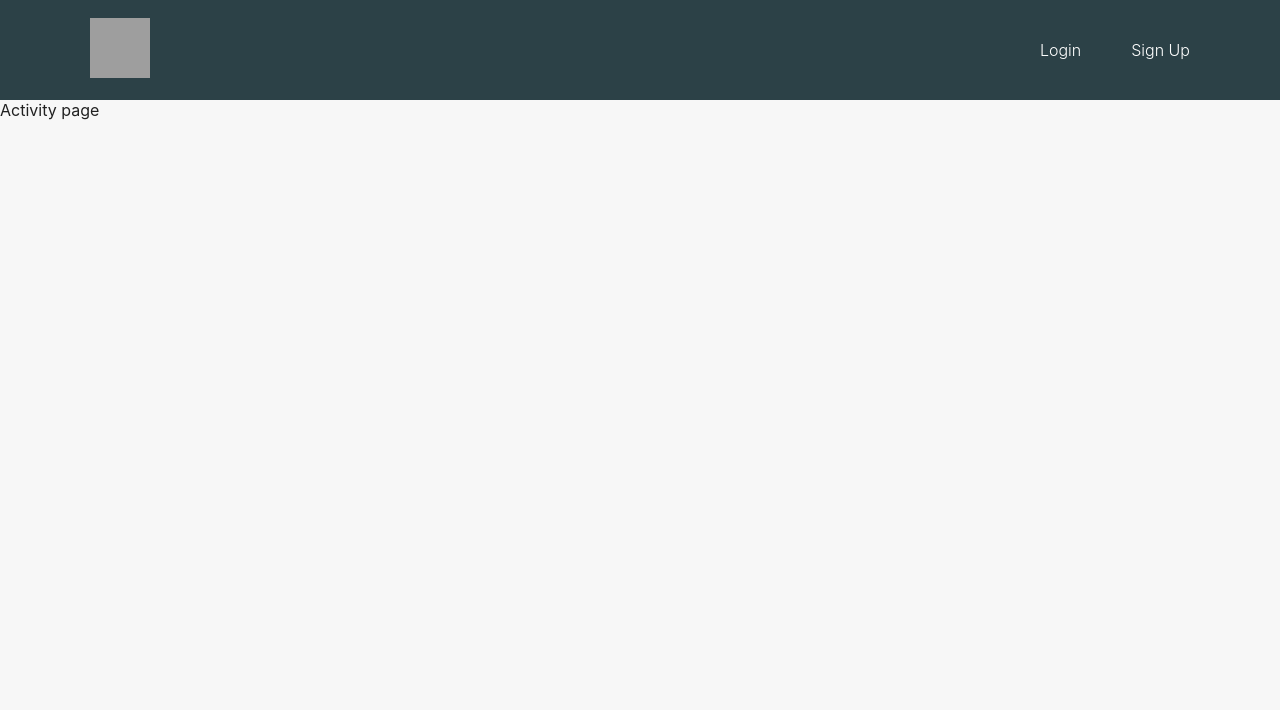
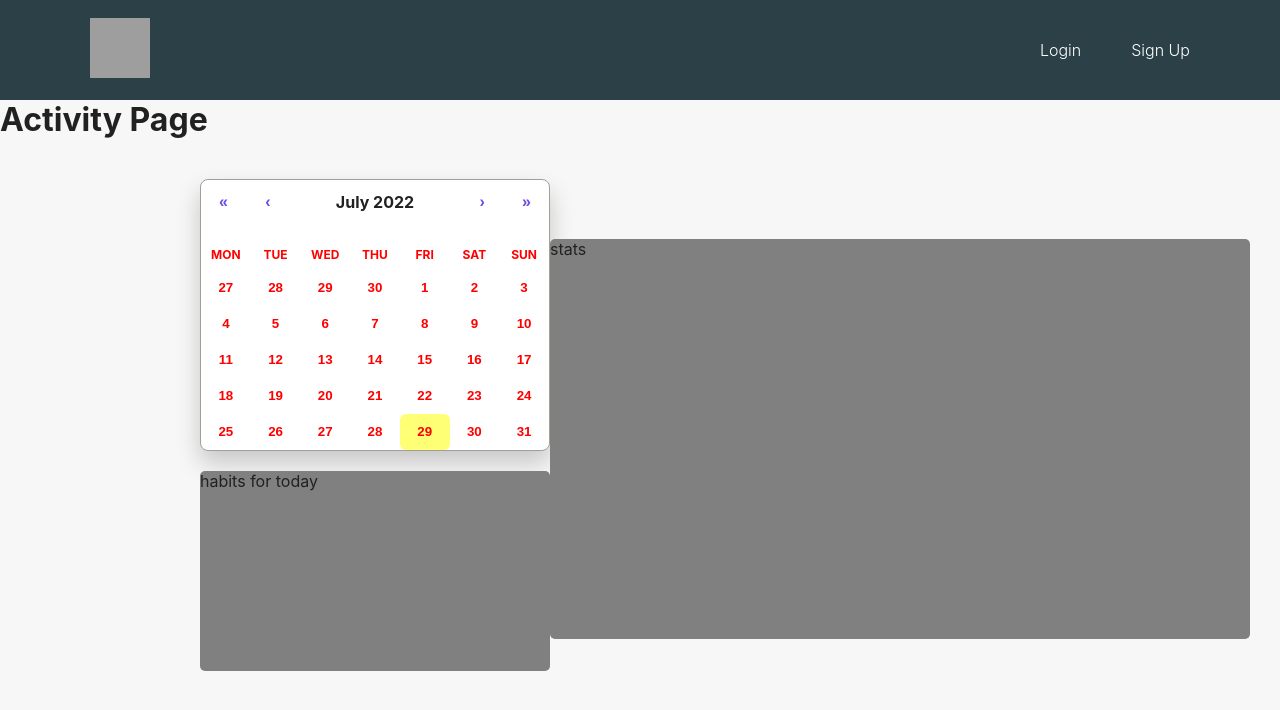
Before and after one commit to bruno-boys/ftl-capstone, a React (Vite) app in the folder habit-tracker-ui/: page /activity in a window 1280 px wide. Shown: the top 710 px of the page. Built offline with nearby package versions, Linux system fonts and the light colour scheme; grey boxes are pictures that could not be loaded.

Commit message:
Activity Frontend Page CSS
installed the calender component and set up the UI of the activity page. (still need to detail out the frontenf logic -- only styled so far)

```diff
--- a/habit-tracker-ui/package.json
+++ b/habit-tracker-ui/package.json
@@ -11,6 +11,7 @@
   "dependencies": {
     "axios": "^0.27.2",
     "react": "^18.2.0",
+    "react-calendar": "^3.7.0",
     "react-dom": "^18.2.0",
     "react-router-dom": "^6.3.0"
   },
--- a/habit-tracker-ui/src/components/Activity/Activity.css
+++ b/habit-tracker-ui/src/components/Activity/Activity.css
@@ -0,0 +1,138 @@
+.activity-page {
+    display: flex;
+}
+
+/* .activity-page >* {
+    flex: 1 2 80px;
+} */
+
+.react-calendar {
+ width: 400px;
+ margin-top: 40px;
+ max-width: 100%;
+ background-color: #fff;
+ color: #222;
+ border-radius: 8px;
+ box-shadow: 0 12px 24px rgba(0, 0, 0, 0.2);
+ font-family: Arial, Helvetica, sans-serif;
+ line-height: 1.125em;
+}
+
+abbr {
+    color: red;
+}
+
+.react-calendar__navigation button {
+ color: #6f48eb;
+ min-width: 44px;
+ background: none;
+ font-size: 16px;
+ margin-top: 8px;
+}
+.react-calendar__navigation button:enabled:hover,
+.react-calendar__navigation button:enabled:focus {
+ background-color: #f8f8fa;
+}
+.react-calendar__navigation button[disabled] {
+ background-color: #f0f0f0;
+}
+abbr[title] {
+ text-decoration: none;
+}
+/* .react-calendar__month-view__days__day--weekend {
+ color: #d10000;
+} */
+.react-calendar__tile:enabled:hover,
+.react-calendar__tile:enabled:focus {
+ background: #f8f8fa;
+ color: #6f48eb;
+ border-radius: 6px;
+}
+.react-calendar__tile--now {
+ background: #6f48eb33;
+ border-radius: 6px;
+ font-weight: bold;
+ color: #6f48eb;
+}
+.react-calendar__tile--now:enabled:hover,
+.react-calendar__tile--now:enabled:focus {
+ background: #6f48eb33;
+ border-radius: 6px;
+ font-weight: bold;
+ color: #6f48eb;
+}
+.react-calendar__tile--hasActive:enabled:hover,
+.react-calendar__tile--hasActive:enabled:focus {
+ background: #f8f8fa;
+}
+.react-calendar__tile--active {
+ background: #6f48eb;
+ border-radius: 6px;
+ font-weight: bold;
+ color: white;
+}
+.react-calendar__tile--active:enabled:hover,
+.react-calendar__tile--active:enabled:focus {
+ background: #6f48eb;
+ color: white;
+}
+.react-calendar--selectRange .react-calendar__tile--hover {
+ background-color: #f8f8fa;
+}
+.react-calendar__tile--range {
+ background: #f8f8fa;
+ color: #6f48eb;
+ border-radius: 0;
+}
+.react-calendar__tile--rangeStart {
+ border-top-right-radius: 0;
+ border-bottom-right-radius: 0;
+ border-top-left-radius: 6px;
+ border-bottom-left-radius: 6px;
+ background: #6f48eb;
+ color: white;
+}
+.react-calendar__tile--rangeEnd {
+ border-top-left-radius: 0;
+ border-bottom-left-radius: 0;
+ border-top-right-radius: 6px;
+ border-bottom-right-radius: 6px;
+ background: #6f48eb;
+ color: white;
+}
+
+.left {
+    display: flex;
+    flex-grow: 1;
+    flex-direction: column;
+    height: 100vh;
+    margin-left: 200px;
+}
+
+.right {
+    flex-direction: row;
+    flex-grow: 1;
+}
+
+.title {
+    height: min-content;
+}
+
+.daily-habits {
+    background-color: gray;
+    margin-top: 20px;
+    width: 350px;
+    height: 200px;
+    border-radius: 5px;
+}
+
+.statistics {
+    background-color: gray;
+    flex-direction: row;
+    flex-grow: 2;
+    height: 400px;
+    width: 700px;
+    margin-top: 100px;
+    margin-right: 50px;
+    border-radius: 5px;
+}
--- a/habit-tracker-ui/src/components/Activity/Activity.jsx
+++ b/habit-tracker-ui/src/components/Activity/Activity.jsx
@@ -1,12 +1,29 @@
 import './Activity.css'
+import Calendar from 'react-calendar';
+import 'react-calendar/dist/Calendar.css';
 
 export default function Activity(){
 
-
-
+    function getPrint(event) {
+        console.log("day = ",event)
+    }
 
     return (
-
-        <div> Activity page</div>
+        <>
+         <h1 className='title'>Activity Page</h1>
+         <div className="activity-page">
+            <div className='left'>
+                <Calendar onClickDay={getPrint}/>
+                <div className="daily-habits">
+                    habits for today
+                </div>
+            </div>
+            <div className='right'>
+                <div className="statistics">
+                    stats
+                </div>
+            </div>
+        </div>
+        </>
     )
 }
```
Also changed, not shown: 1 other file (tests, documents, lock files or other folders).
